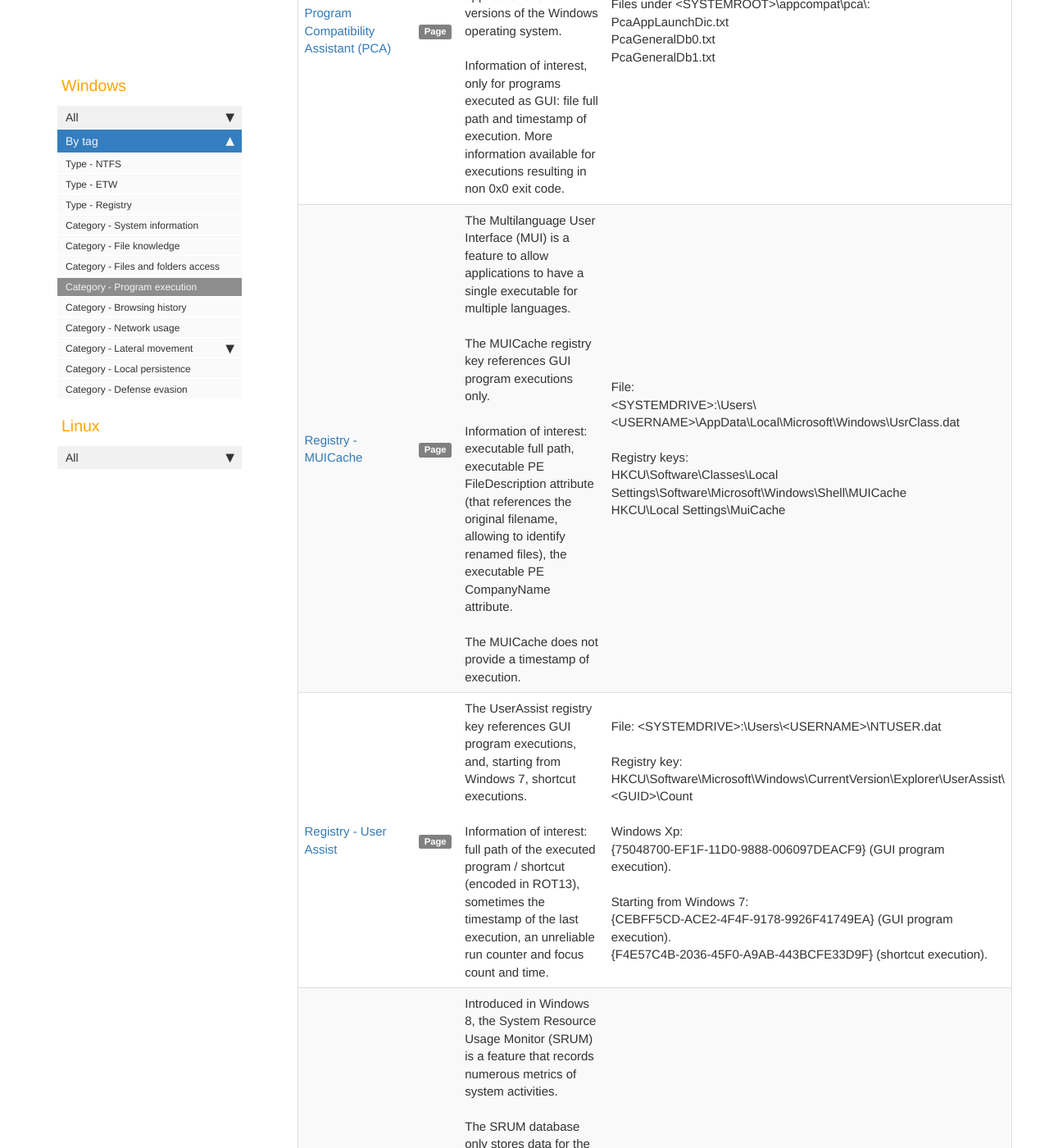
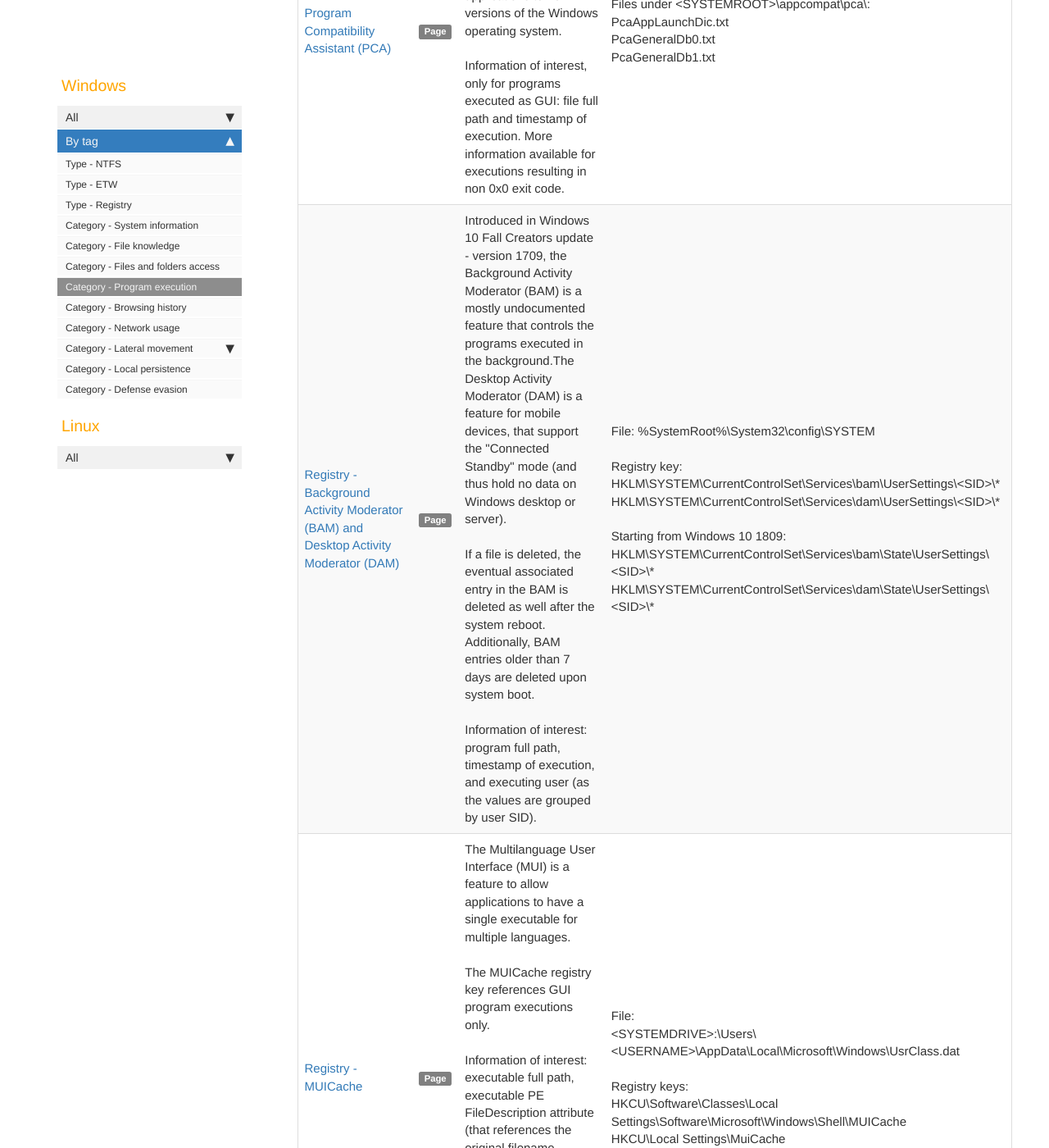
Before and after one commit to Qazeer/artefacts.help, a Jekyll site: the page built from pages/tags/tag_windows_program_execution.md, in a window 1280 px wide and 1400 px high, scrolled down 2439 px. Shown: the whole window at 82% size. Built offline with Jekyll 4.4.1, drawn with Linux system fonts in a browser that asks for light colours; our own code applies the rules of GitHub Pages for plain Markdown files; comment, search, counter and statistics services are not loaded.

Commit message:
[Artefact] BAM / DAM - init

```diff
--- a/_data/sidebars/sidebar.yml
+++ b/_data/sidebars/sidebar.yml
@@ -142,6 +142,10 @@ entries:
           url: /windows_registry_systeminfo.html#installed-applications-uninstall
           output: web
 
+      - title: BAM / DAM
+        url: /windows_registry_bam_dam.html
+        output: web
+
       - title: MUICache
         url: /windows_registry_muicache.html
         output: web
--- /dev/null
+++ b/pages/windows/registry_bam_dam.md
@@ -0,0 +1,46 @@
+---
+title: Registry - Background Activity Moderator (BAM) and Desktop Activity Moderator (DAM)
+summary: 'Introduced in Windows 10 Fall Creators update - version 1709, the Background Activity Moderator (BAM) is a mostly undocumented feature that controls the programs executed in the background.The Desktop Activity Moderator (DAM) is a feature for mobile devices, that support the "Connected Standby" mode (and thus hold no data on Windows desktop or server).\n\nIf a file is deleted, the eventual associated entry in the BAM is deleted as well after the system reboot. Additionally, BAM entries older than 7 days are deleted upon system boot.\n\nInformation of interest: program full path, timestamp of execution, and executing user (as the values are grouped by user SID).'
+keywords:
+tags:
+  - windows_program_execution
+  - windows_registry
+location: 'File: %SystemRoot%\System32\config\SYSTEM\n\nRegistry key:\nHKLM\SYSTEM\CurrentControlSet\Services\bam\UserSettings\<SID>\*\nHKLM\SYSTEM\CurrentControlSet\Services\dam\UserSettings\<SID>\*\n\nStarting from Windows 10 1809:\n HKLM\SYSTEM\CurrentControlSet\Services\bam\State\UserSettings\<SID>\*\nHKLM\SYSTEM\CurrentControlSet\Services\dam\State\UserSettings\<SID>\*'
+last_updated: 2024-01-05
+sidebar: sidebar
+permalink: windows_registry_bam_dam.html
+folder: windows
+---
+
+### Overview
+
+Introduced in `Windows 10`'s Fall Creators update - version 1709, the
+`Background Activity Moderator (BAM)` is a mostly undocumented feature that
+controls the programs executed in the background. The
+`Desktop Activity Moderator (DAM)` is a feature for devices supporting the
+"Connected Standby" mode (i.e when a device is turned on, but its display will
+be turned off). As a result, the `BAM` registry keys will contain data on any
+devices, while `DAM` registry keys will only contain data on mobile devices.
+
+### Information of interest
+
+The `BAM` registry key contains multiple subkeys under
+`bam\State\UserSettings`, with one subkey per user, identified with the user
+`SID`. While the key is in the `SYSTEM` registry hive, program executions can
+thus still be tied to a specific user using this `SID`.
+
+Each user-specific key contains a list of executed programs, with one value per
+program. The value name is the program full path and the value data is the
+timestamp of last execution.
+
+If a file is deleted, the eventual associated entry in the `BAM` is deleted as
+well after the system reboot. Additionally, `BAM` entries older than 7 days are
+deleted upon system boot. The `BAM` thus provides limited information on
+historic execution of programs.
+
+No entries are created in the `BAM` keys for executables on removable media
+and / or on network shares.
+
+### References
+
+  - [dfir.ru - MSUHANOV - BAM internals](https://dfir.ru/2020/04/08/bam-internals/)
```
